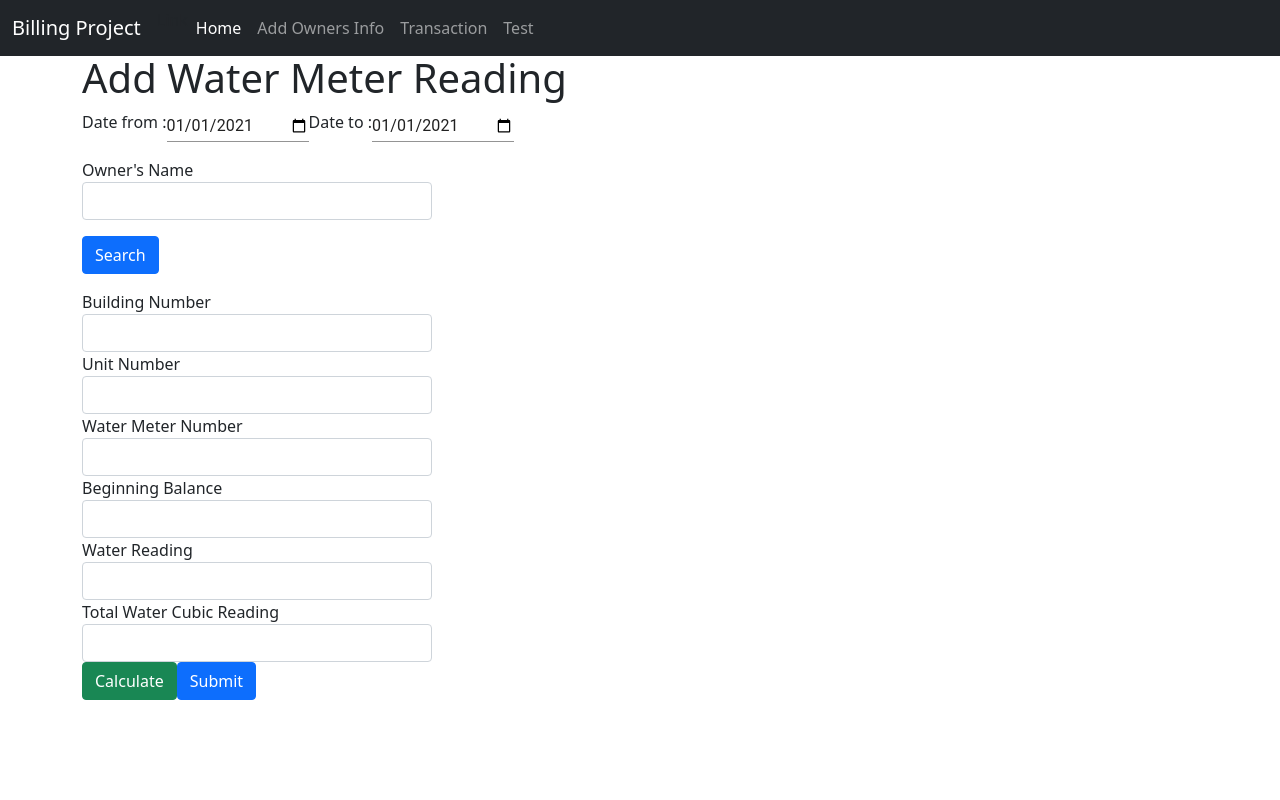
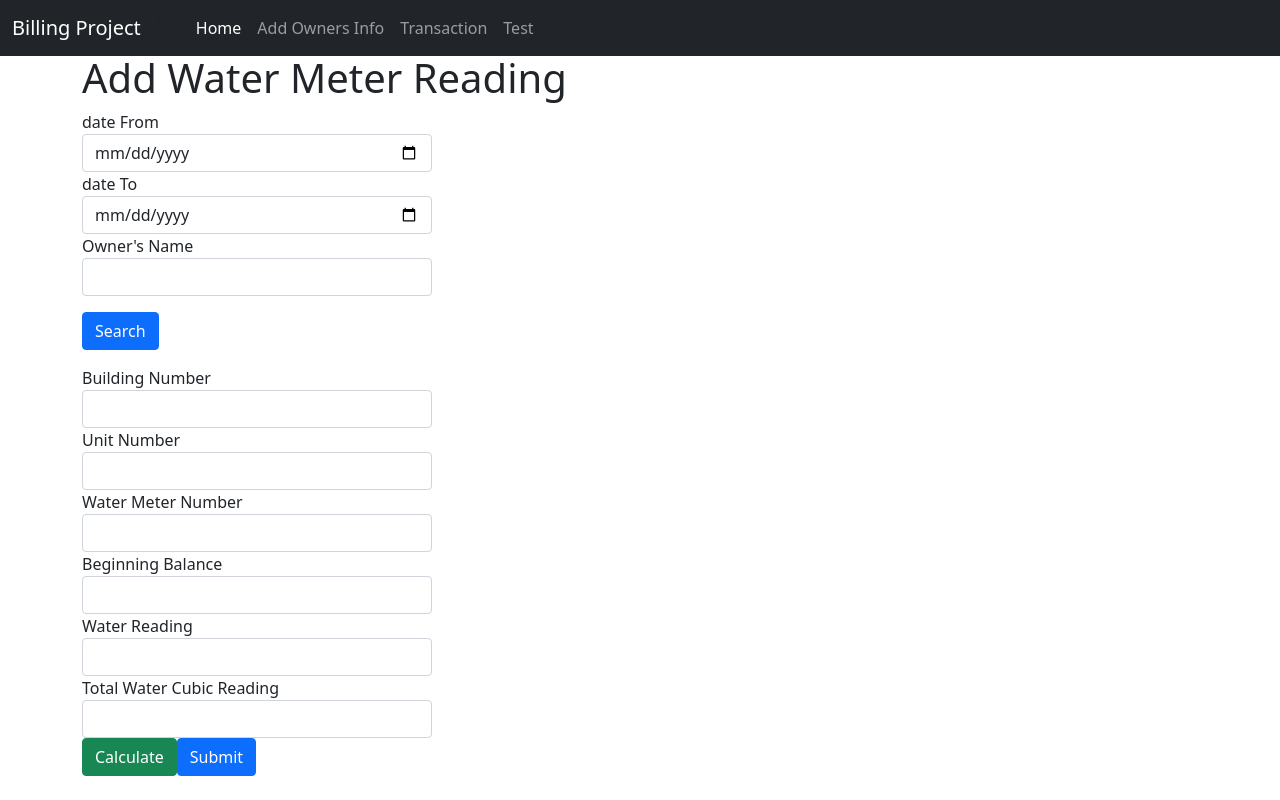
Before and after one commit to joeygracesabusido/billing_project, a React (Create React App) app: page /water-reading in a window 1280 px wide. Built offline with nearby package versions, Linux system fonts and the light colour scheme.

Commit message:
edited 09.08.21 3PM

```diff
--- a/src/components/water-reading.component.js
+++ b/src/components/water-reading.component.js
@@ -79,6 +79,7 @@ export default class WaterReading extends Component {
                 unit_num: "",
                 water_m_num: "",
                 w_begging_balance: ""
+
                 // num2: "",
                 // total: ""
 
@@ -104,6 +105,8 @@ export default class WaterReading extends Component {
 
         this.handlenum1 = this.handlenum1.bind(this);
         this.onSubmit = this.onSubmit.bind(this);
+        this.datefrom = this.datefrom.bind(this);
+        this.dateto = this.dateto.bind(this);
         // ito yon sir
 
     }
@@ -193,6 +196,20 @@ export default class WaterReading extends Component {
 
     }
 
+    datefrom = (e) => {
+        this.setState({
+            date_from: e.target.value
+        })
+
+    }
+
+    dateto = (e) => {
+        this.setState({
+            date_to: e.target.value
+        })
+
+    }
+
     sayHello = (e) => {
         e.preventDefault();
         this.setState({ total: parseFloat(this.state.num2) - parseFloat(this.state.owner.w_begging_balance) })
@@ -202,24 +219,26 @@ export default class WaterReading extends Component {
 
 
 
-    onSubmit(e){
+    onSubmit(e) {
         e.preventDefault();
 
-        const {water_cubic_data} = {
+
+        const water_cubic_data = {
+
+            owners_name : this.state.owner.owners_name,
+            building_no : this.state.owner.building_no,
+            unit_num : this.state.owner.unit_num,
+            water_m_num : this.state.owner.water_m_num,
+            w_begging_balance : this.state.owner.w_begging_balance,
             date_from : this.state.date_from,
             date_to : this.state.date_to,
-            owners_name : this.state.owners_name,
-            building_no : this.state.building_no,
-            unit_num : this.state.unit_num,
-            water_m_num : this.state.water_m_num,
-            w_begging_balance : this.state.w_begging_balance,
             w_reading_data : this.state.num2,
             w_cubic_reading : this.state.total
 
         }
 
         axios({
-            url: `http://localhost:4000/billing/water-reading-save`,
+            url: 'http://localhost:4000/billing/water-reading-save',
             method: 'POST',
             data: water_cubic_data
         })
@@ -256,7 +275,7 @@ export default class WaterReading extends Component {
                 </ul> */}
 
                 <form onSubmit={this.onSubmit}>
-                    <div className="form-group" style={divStyle} >
+                    {/* <div className="form-group" style={divStyle} >
                         <label>
                             Date from :
                         </label>
@@ -266,6 +285,8 @@ export default class WaterReading extends Component {
                             type="date"
                             defaultValue="2021-01-01"
                             data-name="date_from"
+
+                            value={this.state.date_from}
                             InputLabelProps={{
                                 shrink: true,
                             }}>
@@ -281,12 +302,39 @@ export default class WaterReading extends Component {
                             type="date"
                             defaultValue="2021-01-01"
                             data-name="date_to"
+
+                            value={this.state.date_to}
                             InputLabelProps={{
                                 shrink: true,
                             }}>
                         </Textfield>
 
                         <p></p>
+                    </div> */}
+                    <div className="form-group">
+                        <label>date From</label>
+                        <input
+                            type="date"
+                            className="form-control"
+                            data-name="date_from"
+                            onChange={this.datefrom}
+                            value={this.state.date_from}
+                            style={inputStyle}
+
+                        />
+
+                        <label>date To</label>
+                        <input
+                            type="date"
+                            className="form-control"
+                            data-name="date_to"
+                            onChange={this.dateto}
+                            value={this.state.date_to}
+
+                            style={inputStyle}
+
+                        />
+
                     </div>
 
                     <div className="form-group" >
@@ -391,9 +439,6 @@ export default class WaterReading extends Component {
 
                 </form >
 
-
-
-
             </div >
 
         )
```
Also changed, not shown: 1 other file (tests, documents, lock files or other folders).
